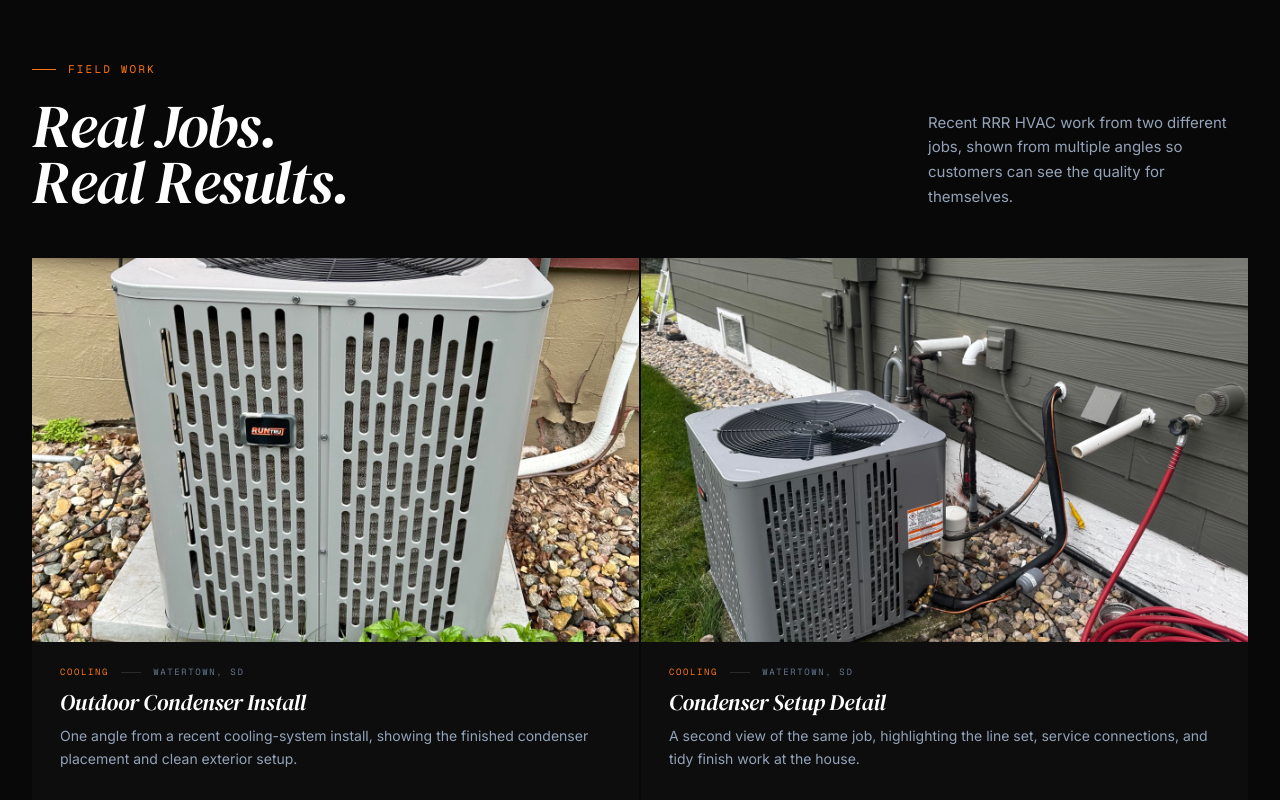
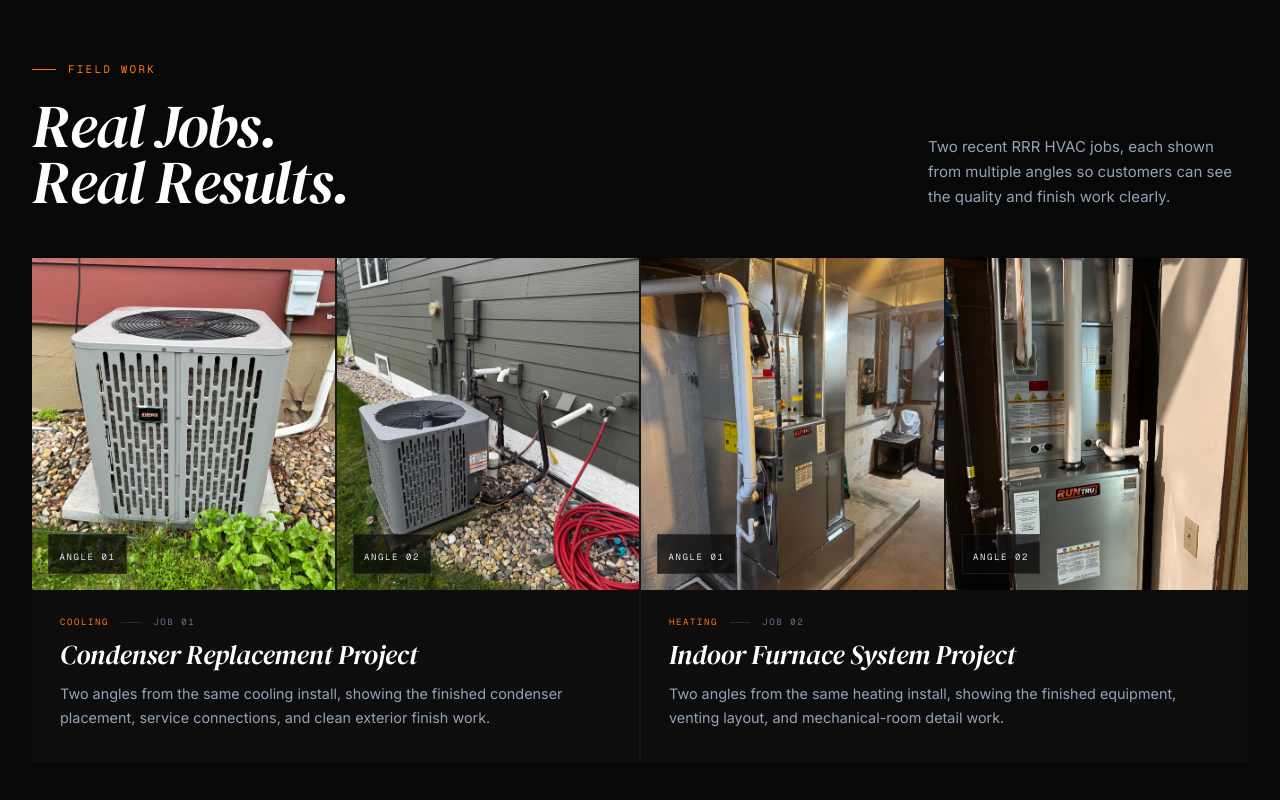
Before and after one commit to steinbros1012/RRR-HVAC, a Next.js app: page / in a window 1280 px wide. Shown: the part 1780-2580 px from the top of the page. Built offline with nearby package versions, Linux system fonts and the light colour scheme.

Commit message:
refactor: group homepage work by job

```diff
--- a/src/components/WorkGrid.tsx
+++ b/src/components/WorkGrid.tsx
@@ -2,104 +2,206 @@
 
 const projects = [
   {
+    category: "COOLING",
+    title: "Condenser Replacement Project",
+    desc: "Two angles from the same cooling install, showing the finished condenser placement, service connections, and clean exterior finish work.",
+    photos: [
+      {
         src: "/customer-jobs/img-0017.jpg",
         alt: "Outdoor condenser installed beside a home in Watertown",
-    category: "COOLING",
-    title: "Outdoor Condenser Install",
-    desc: "One angle from a recent cooling-system install, showing the finished condenser placement and clean exterior setup.",
+        label: "Angle 01",
         objectPosition: "center center",
       },
       {
         src: "/customer-jobs/img-0600.jpg",
         alt: "Second exterior angle of a newly installed outdoor HVAC condenser",
-    category: "COOLING",
-    title: "Condenser Setup Detail",
-    desc: "A second view of the same job, highlighting the line set, service connections, and tidy finish work at the house.",
+        label: "Angle 02",
         objectPosition: "center center",
       },
+    ],
+  },
+  {
+    category: "HEATING",
+    title: "Indoor Furnace System Project",
+    desc: "Two angles from the same heating install, showing the finished equipment, venting layout, and mechanical-room detail work.",
+    photos: [
       {
         src: "/customer-jobs/img-0758.jpg",
         alt: "Indoor furnace and ductwork installation in a basement mechanical area",
-    category: "HEATING",
-    title: "Indoor System Installation",
-    desc: "One angle of a completed indoor install with the furnace, duct transitions, and venting all laid out cleanly.",
+        label: "Angle 01",
         objectPosition: "center center",
       },
       {
         src: "/customer-jobs/img-0067.jpg",
         alt: "Second indoor angle of a RunTru furnace installation with venting and gas line visible",
-    category: "HEATING",
-    title: "Mechanical Room Finish",
-    desc: "A second angle from the install, showing the finished equipment, vent runs, and gas piping inside the mechanical space.",
+        label: "Angle 02",
         objectPosition: "center center",
+      },
+    ],
   },
 ];
 
 export default function WorkGrid() {
   return (
-    <section style={{ background: "#080808", padding: "6rem 0", borderTop: "1px solid rgba(255,255,255,0.07)" }}>
+    <section
+      style={{
+        background: "#080808",
+        padding: "6rem 0",
+        borderTop: "1px solid rgba(255,255,255,0.07)",
+      }}
+    >
       <div className="max-w-7xl mx-auto px-5 sm:px-8">
-        {/* Header */}
-        <div style={{ display: "flex", alignItems: "flex-end", justifyContent: "space-between", marginBottom: "3rem", flexWrap: "wrap", gap: "1.5rem" }}>
+        <div
+          style={{
+            display: "flex",
+            alignItems: "flex-end",
+            justifyContent: "space-between",
+            marginBottom: "3rem",
+            flexWrap: "wrap",
+            gap: "1.5rem",
+          }}
+        >
           <div>
-            <div style={{ display: "flex", alignItems: "center", gap: "0.75rem", marginBottom: "1.25rem" }}>
+            <div
+              style={{
+                display: "flex",
+                alignItems: "center",
+                gap: "0.75rem",
+                marginBottom: "1.25rem",
+              }}
+            >
               <div style={{ width: "24px", height: "1px", background: "#F97316" }} />
-              <span className="font-mono uppercase" style={{ fontSize: "11px", letterSpacing: "0.2em", color: "#F97316" }}>
+              <span
+                className="font-mono uppercase"
+                style={{ fontSize: "11px", letterSpacing: "0.2em", color: "#F97316" }}
+              >
                 Field Work
               </span>
             </div>
-            <h2 className="font-serif" style={{ fontSize: "clamp(2.4rem, 5vw, 3.8rem)", letterSpacing: "-0.02em", color: "#FFFFFF", fontStyle: "italic", lineHeight: 0.92 }}>
+            <h2
+              className="font-serif"
+              style={{
+                fontSize: "clamp(2.4rem, 5vw, 3.8rem)",
+                letterSpacing: "-0.02em",
+                color: "#FFFFFF",
+                fontStyle: "italic",
+                lineHeight: 0.92,
+              }}
+            >
               Real Jobs.
               <br />
               Real Results.
             </h2>
           </div>
-          <p className="font-body" style={{ fontSize: "0.9375rem", color: "#94A3B8", maxWidth: "320px", lineHeight: 1.65 }}>
-            Recent RRR HVAC work from two different jobs, shown from multiple angles so customers can see the quality for themselves.
+          <p
+            className="font-body"
+            style={{ fontSize: "0.9375rem", color: "#94A3B8", maxWidth: "320px", lineHeight: 1.65 }}
+          >
+            Two recent RRR HVAC jobs, each shown from multiple angles so customers can see the quality and finish work clearly.
           </p>
         </div>
 
-        {/* 2-col grid */}
-        <div className="grid sm:grid-cols-2" style={{ gap: "2px" }}>
-          {projects.map((p) => (
-            <div key={p.title} style={{ background: "#0d0d0d" }}>
-              {/* Image */}
-              <div style={{ overflow: "hidden", height: "clamp(240px, 30vw, 420px)" }}>
+        <div className="grid xl:grid-cols-2" style={{ gap: "2px", background: "rgba(255,255,255,0.05)" }}>
+          {projects.map((project, index) => (
+            <article
+              key={project.title}
+              style={{
+                background: "#0d0d0d",
+                display: "flex",
+                flexDirection: "column",
+              }}
+            >
+              <div className="grid sm:grid-cols-2" style={{ gap: "2px", background: "rgba(255,255,255,0.05)" }}>
+                {project.photos.map((photo) => (
+                  <div key={photo.src} style={{ position: "relative", background: "#111111" }}>
+                    <div style={{ overflow: "hidden", height: "clamp(240px, 26vw, 360px)" }}>
                       {/* eslint-disable-next-line @next/next/no-img-element */}
                       <img
-                  src={p.src}
-                  alt={p.alt}
+                        src={photo.src}
+                        alt={photo.alt}
                         style={{
                           width: "100%",
                           height: "100%",
                           objectFit: "cover",
-                    objectPosition: p.objectPosition,
+                          objectPosition: photo.objectPosition,
                           display: "block",
                           transition: "transform 0.5s ease",
                         }}
-                  onMouseEnter={(e) => ((e.currentTarget as HTMLImageElement).style.transform = "scale(1.03)")}
-                  onMouseLeave={(e) => ((e.currentTarget as HTMLImageElement).style.transform = "scale(1)")}
+                        onMouseEnter={(e) =>
+                          ((e.currentTarget as HTMLImageElement).style.transform = "scale(1.03)")
+                        }
+                        onMouseLeave={(e) =>
+                          ((e.currentTarget as HTMLImageElement).style.transform = "scale(1)")
+                        }
                       />
                     </div>
-              {/* Caption */}
-              <div style={{ padding: "1.5rem 1.75rem 2rem" }}>
-                <div style={{ display: "flex", alignItems: "center", gap: "0.75rem", marginBottom: "0.75rem" }}>
-                  <span className="font-mono uppercase" style={{ fontSize: "9px", letterSpacing: "0.18em", color: "#F97316" }}>
-                    {p.category}
-                  </span>
-                  <div style={{ width: "20px", height: "1px", background: "rgba(255,255,255,0.12)" }} />
-                  <span className="font-mono uppercase" style={{ fontSize: "9px", letterSpacing: "0.18em", color: "#64748B" }}>
-                    Watertown, SD
+                    <div
+                      style={{
+                        position: "absolute",
+                        left: "1rem",
+                        bottom: "1rem",
+                        padding: "0.45rem 0.65rem",
+                        background: "rgba(8,8,8,0.72)",
+                        border: "1px solid rgba(255,255,255,0.08)",
+                      }}
+                    >
+                      <span
+                        className="font-mono uppercase"
+                        style={{ fontSize: "9px", letterSpacing: "0.18em", color: "#E2E8F0" }}
+                      >
+                        {photo.label}
                       </span>
                     </div>
-                <h3 className="font-serif" style={{ fontSize: "clamp(1.1rem, 2vw, 1.4rem)", color: "#FFFFFF", fontStyle: "italic", letterSpacing: "-0.01em", lineHeight: 1.1, marginBottom: "0.6rem" }}>
-                  {p.title}
+                  </div>
+                ))}
+              </div>
+
+              <div style={{ padding: "1.6rem 1.75rem 2rem" }}>
+                <div
+                  style={{
+                    display: "flex",
+                    alignItems: "center",
+                    gap: "0.75rem",
+                    marginBottom: "0.75rem",
+                  }}
+                >
+                  <span
+                    className="font-mono uppercase"
+                    style={{ fontSize: "9px", letterSpacing: "0.18em", color: "#F97316" }}
+                  >
+                    {project.category}
+                  </span>
+                  <div
+                    style={{ width: "20px", height: "1px", background: "rgba(255,255,255,0.12)" }}
+                  />
+                  <span
+                    className="font-mono uppercase"
+                    style={{ fontSize: "9px", letterSpacing: "0.18em", color: "#64748B" }}
+                  >
+                    Job 0{index + 1}
+                  </span>
+                </div>
+                <h3
+                  className="font-serif"
+                  style={{
+                    fontSize: "clamp(1.35rem, 2.2vw, 1.7rem)",
+                    color: "#FFFFFF",
+                    fontStyle: "italic",
+                    letterSpacing: "-0.01em",
+                    lineHeight: 1.05,
+                    marginBottom: "0.75rem",
+                  }}
+                >
+                  {project.title}
                 </h3>
-                <p className="font-body" style={{ fontSize: "0.875rem", color: "#94A3B8", lineHeight: 1.6 }}>
-                  {p.desc}
+                <p
+                  className="font-body"
+                  style={{ fontSize: "0.9rem", color: "#94A3B8", lineHeight: 1.65 }}
+                >
+                  {project.desc}
                 </p>
               </div>
-            </div>
+            </article>
           ))}
         </div>
       </div>
```
Lines whose indentation alone changed are shown as unchanged.
